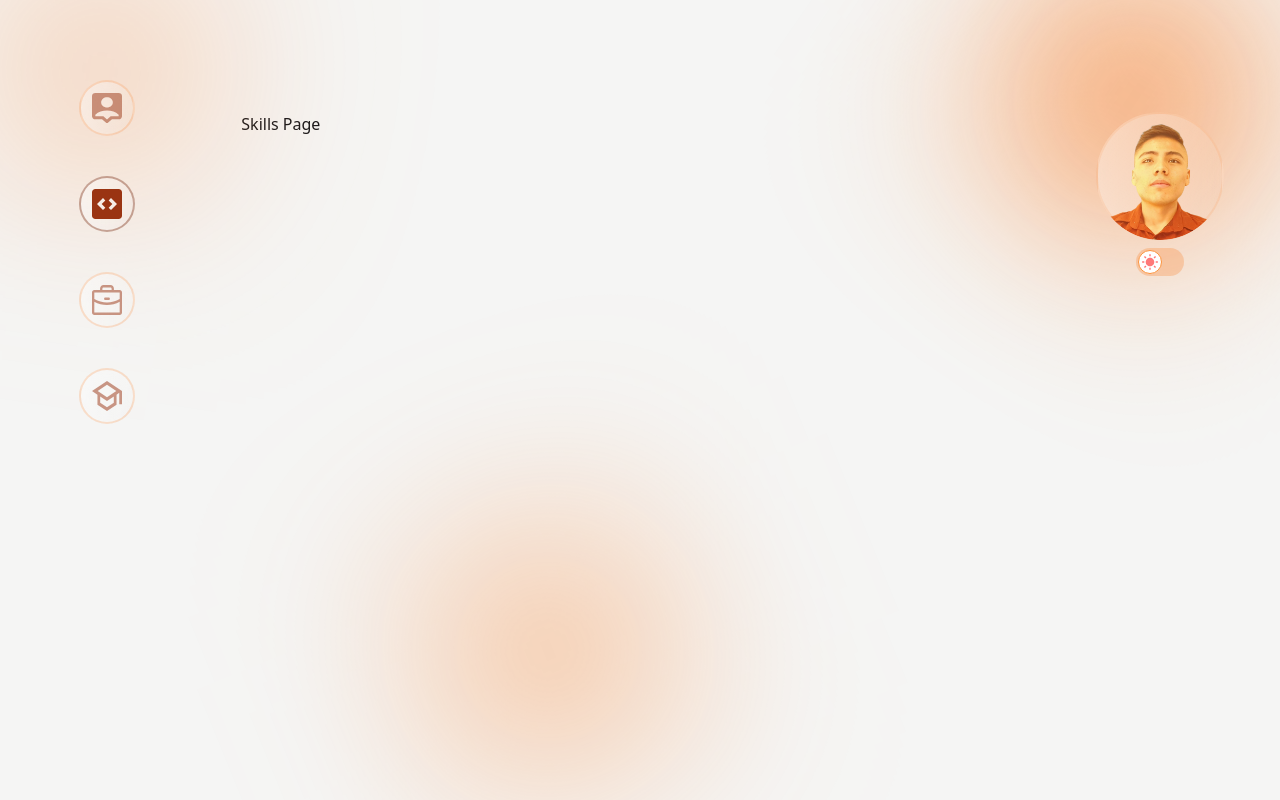
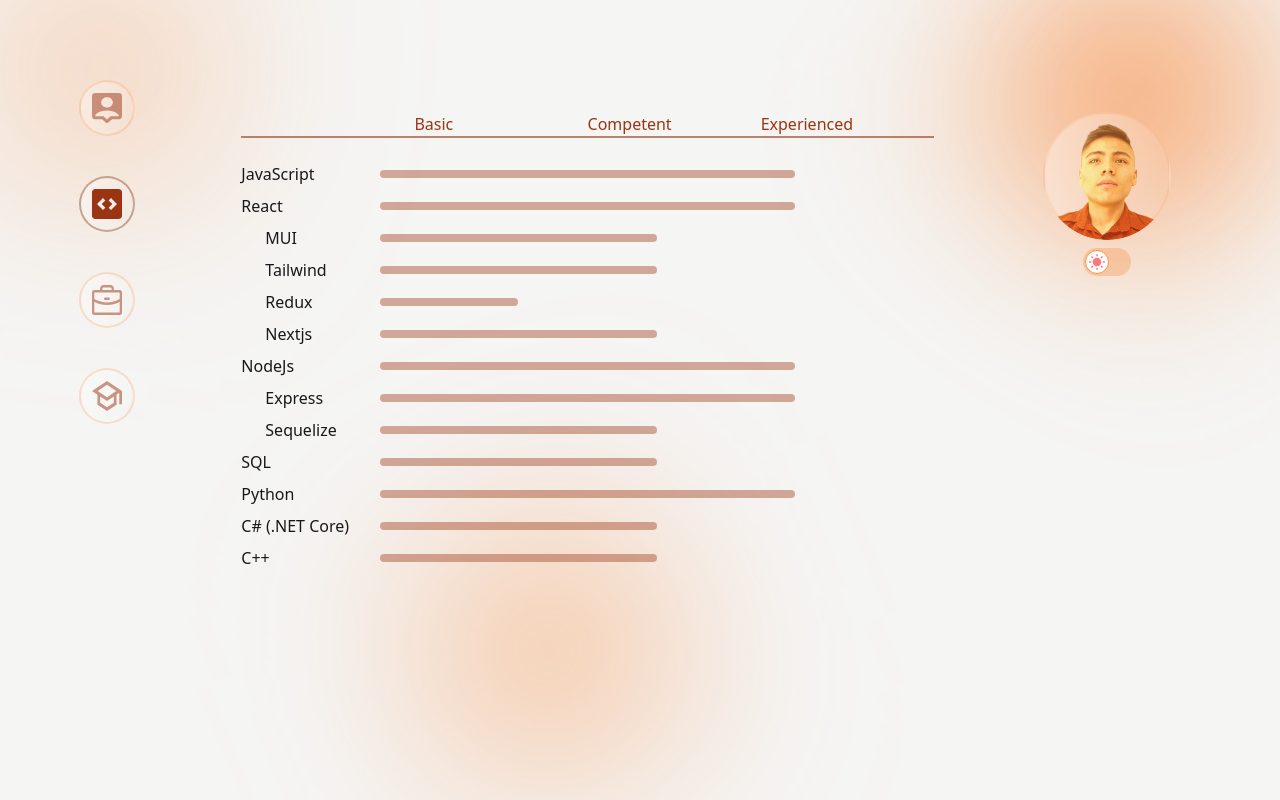
Before and after one commit to MakJCE/portfolio, a Next.js app: page /skills in a window 1280 px wide. Built offline with nearby package versions, Linux system fonts and the light colour scheme; a web font is replaced by a local one.

Commit message:
Implement Skills Page

```diff
--- a/app/layout.js
+++ b/app/layout.js
@@ -11,12 +11,10 @@
           <div className="w-1/6 z-10">
             <SideBar />
           </div>
-          <div className="w-5/6 pl-7">
-            <div className="bg-circle right-12 top-0 animate-circles-10"></div>
-            <div className="bg-circle left-0 top-[-30px] animate-circles-40"></div>
-            <div className="bg-circle left-[35vw] bottom-[50px] animate-circles-25"></div>
-            {children}
-          </div>
+          <div className="bg-circle right-12 top-0 animate-circles-10"></div>
+          <div className="bg-circle left-0 top-[-30px] animate-circles-40"></div>
+          <div className="bg-circle left-[35vw] bottom-[50px] animate-circles-25 "></div>
+          <div className="w-5/6 pl-7 z-10">{children}</div>
         </div>
       </body>
     </html>
--- a/app/skills/page.jsx
+++ b/app/skills/page.jsx
@@ -1,11 +1,21 @@
 import React from 'react';
 import Portrait from '../../components/home/Portrait';
+import SkillsList from '../../components/skills/SkillsList';
 
 const SkillsPage = () => {
   return (
-    <section>
-      <div className="flex justify-between gap-12 sm:gap-52 mt-8 mr-14 flex-wrap">
-        <span>Skills Page</span>
+    <section className=" w-full flex justify-between mt-8 flex-wrap">
+      <div className="w-4/6">
+        <div className="w-full flex text-orange-800 dark:text-orange-300">
+          <div className="w-1/4"></div>
+          <div className="w-1/4">Basic</div>
+          <div className="w-1/4">Competent</div>
+          <div className="w-1/4">Experienced</div>
+        </div>
+        <div className="w-full h-0.5 mb-6 bg-orange-800/60 dark:bg-white"></div>
+        <SkillsList />
+      </div>
+      <div className="w-2/6">
         <Portrait />
       </div>
     </section>
--- a/components/home/Portrait.jsx
+++ b/components/home/Portrait.jsx
@@ -1,10 +1,18 @@
+'use client';
+
 import React from 'react';
 import DarkModeButton from './DarkModeButton';
+import { motion } from 'framer-motion';
 
 const Portrait = ({ large = false }) => {
   const dimensions = large ? 'w-60 h-60' : 'w-32 h-32';
   return (
-    <div className={`flex flex-col items-center gap-2`}>
+    <motion.div
+      initial={{ opacity: 0, y: 50 }}
+      animate={{ opacity: 1, y: 0 }}
+      transition={{ ease: 'easeOut', duration: 0.5 }}
+      className={`flex flex-col items-center gap-2`}
+    >
       <div className={`relative ${dimensions} rounded-full peer`}>
         <div
           className={`absolute ${dimensions} radial-gradient-stroke border-2 border-solid border-orange-500/10 dark:border-orange-500/[.40]`}
@@ -14,7 +22,7 @@
         ></div>
       </div>
       <DarkModeButton />
-    </div>
+    </motion.div>
   );
 };
 
--- /dev/null
+++ b/components/skills/SkillsList.jsx
@@ -0,0 +1,62 @@
+'use client';
+
+import React from 'react';
+import listOfSkills from './listOfSkills';
+import { motion } from 'framer-motion';
+
+const SkillsList = () => {
+  return (
+    <ul className="list-none w-full">
+      {listOfSkills.map((skills) => (
+        <li key={skills.name} className="w-full">
+          <motion.div
+            initial={{ opacity: 0, x: -50 }}
+            animate={{ opacity: 1, x: 0 }}
+            transition={{ type: 'spring', stiffness: 600, damping: 20 }}
+            whileHover={{
+              scale: 1.1,
+              transition: { duration: 0.3 }
+            }}
+            className="w-full flex items-center mb-2"
+          >
+            <div className="w-1/5">{skills.name}</div>
+            <LevelBar level={skills.skillLevel} />
+          </motion.div>
+          {skills.libraries && (
+            <ul className="list-none w-full">
+              {skills.libraries.map((lib) => (
+                <li key={lib.name} className="w-full">
+                  <motion.div
+                    className="w-full flex items-center mb-2"
+                    initial={{ opacity: 0, x: -50 }}
+                    animate={{ opacity: 1, x: 0 }}
+                    transition={{ type: 'spring', stiffness: 400, damping: 20 }}
+                    whileHover={{
+                      scale: 1.1,
+                      transition: { duration: 0.3 }
+                    }}
+                  >
+                    <div className="w-1/5 pl-6">{lib.name}</div>
+                    <LevelBar level={lib.skillLevel} />
+                  </motion.div>
+                </li>
+              ))}
+            </ul>
+          )}
+        </li>
+      ))}
+    </ul>
+  );
+};
+
+export default SkillsList;
+
+const LevelBar = ({ level }) => {
+  return level === 25 ? (
+    <div className="w-1/5 h-2 bg-orange-800/40 dark:bg-white/50 rounded-full transition"></div>
+  ) : level === 50 ? (
+    <div className="w-2/5 h-2 bg-orange-800/40 dark:bg-white/50 rounded-full transition"></div>
+  ) : (
+    <div className="w-3/5 h-2 bg-orange-800/40 dark:bg-white/50 rounded-full transition"></div>
+  );
+};
--- /dev/null
+++ b/components/skills/listOfSkills.js
@@ -0,0 +1,19 @@
+const listOfSkills = [
+    { name: 'JavaScript', skillLevel: 75, libraries: [] },
+    { name: 'React', skillLevel: 75, libraries: [
+      { name: 'MUI', skillLevel: 50 },
+      { name: 'Tailwind', skillLevel: 50 },
+      { name: 'Redux', skillLevel: 25 },
+      { name: 'Nextjs', skillLevel: 50 },
+    ] },
+    { name: 'NodeJs', skillLevel: 75, libraries: [
+      { name: 'Express', skillLevel: 75 },
+      { name: 'Sequelize', skillLevel: 50 },
+    ] },
+    { name: 'SQL', skillLevel: 50, libraries: [] },
+    { name: 'Python', skillLevel: 75, libraries: [] },
+    { name: 'C# (.NET Core)', skillLevel: 50, libraries: [] },
+    { name: 'C++', skillLevel: 50, libraries: [] },
+  ];
+
+  export default listOfSkills;
--- a/package.json
+++ b/package.json
@@ -12,6 +12,7 @@
     "@next/font": "13.1.1",
     "eslint": "8.30.0",
     "eslint-config-next": "13.1.1",
+    "framer-motion": "^8.4.6",
     "next": "13.1.1",
     "react": "18.2.0",
     "react-dom": "18.2.0"
```
Also changed, not shown: 1 other file (tests, documents, lock files or other folders).
